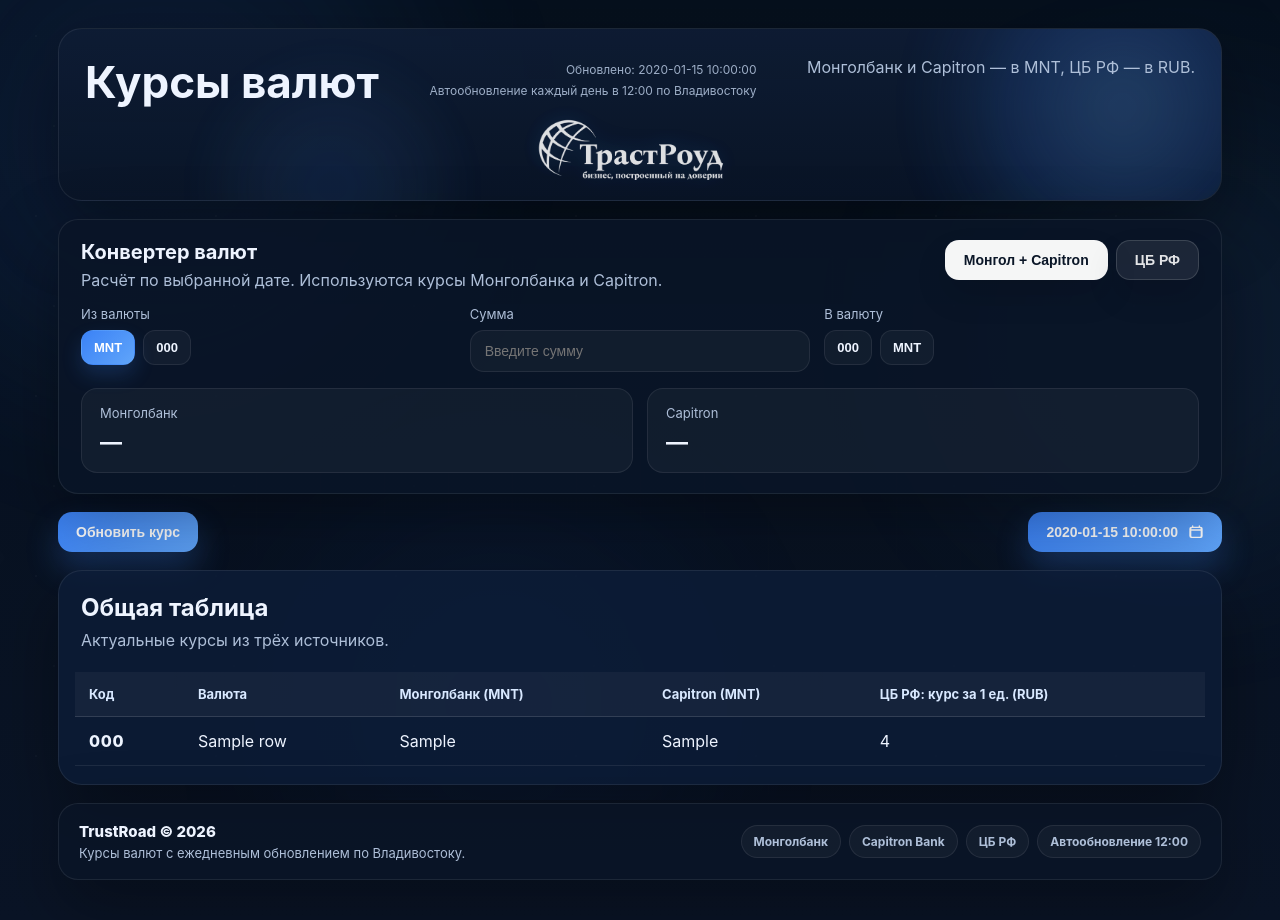
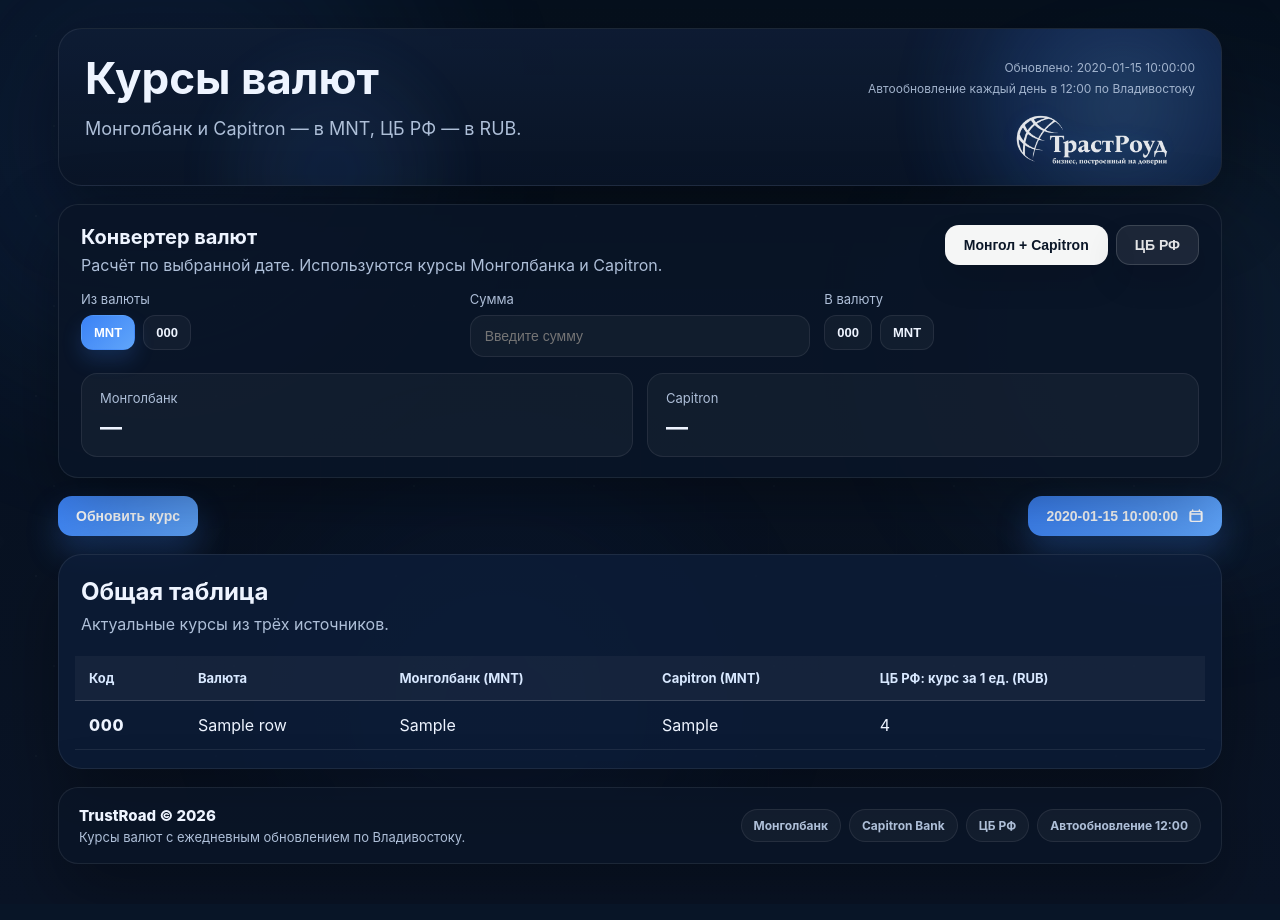
Before and after one commit to sanisymerr/trust-road, a Python web app: template templates/index.html in a window 1280 px wide. After the commit the page ends 864 px from the top, so only its background shows below. Run offline with Jinja, Linux system fonts and the light colour scheme; the template is opened without the code that fills it: most values are stand-ins (such as "Sample title", 1, 10 or a date in 2020).

Commit message:
«logo»

```diff
--- a/static/css/style.css
+++ b/static/css/style.css
@@ -225,38 +225,40 @@ body {
     display: flex;
     align-items: flex-start;
     justify-content: space-between;
-    gap: 16px;
+    gap: 32px;
 }
 
 .hero__update {
+    flex: 0 0 auto;
+    min-width: 320px;
     font-size: 12px;
     color: var(--muted);
-    opacity: 0.9;
-    padding-top: 6px;
+    opacity: 0.92;
     line-height: 1.45;
     text-align: right;
     display: flex;
     flex-direction: column;
     align-items: flex-end;
     gap: 4px;
+    padding-top: 4px;
 }
 
 .hero__update-logo {
-    margin-top: 14px;
+    margin-top: 12px;
     display: flex;
     justify-content: flex-end;
 }
 
 .hero__update-logo img {
     display: block;
-    width: 220px;
+    width: 180px;
     max-width: 100%;
     height: auto;
     object-fit: contain;
+    opacity: 0.96;
     filter:
-        drop-shadow(0 0 10px rgba(96, 165, 250, 0.18))
-        drop-shadow(0 0 24px rgba(59, 130, 246, 0.12));
-    opacity: 0.96;
+        drop-shadow(0 0 10px rgba(96, 165, 250, 0.16))
+        drop-shadow(0 0 22px rgba(59, 130, 246, 0.10));
 }
 
 .hero__badge {
@@ -288,16 +290,23 @@ body {
     object-fit: contain;
 }
 
+.hero__main {
+    flex: 1 1 auto;
+    min-width: 0;
+}
+
 .hero h1 {
-    margin: 0 0 10px;
+    margin: 0 0 14px;
     font-size: clamp(28px, 4vw, 44px);
+    line-height: 1.05;
 }
 
 .hero__text {
     margin: 0;
     color: var(--muted);
-    max-width: 760px;
+    max-width: 620px;
     line-height: 1.6;
+    font-size: 18px;
 }
 
 .alerts {
@@ -548,15 +557,17 @@ tbody tr:hover {
     font-size: 14px;
 }
 
-@media (max-width: 900px) {
+    @media (max-width: 900px) {
     .hero__top {
         flex-direction: column;
-        gap: 8px;
+        gap: 16px;
     }
 
     .hero__update {
+        min-width: 0;
         align-items: flex-start;
         text-align: left;
+        padding-top: 0;
     }
 
     .hero__update-logo {
@@ -564,7 +575,11 @@ tbody tr:hover {
     }
 
     .hero__update-logo img {
-        width: 180px;
+        width: 160px;
+    }
+
+    .hero__text {
+        font-size: 16px;
     }
 }
 
--- a/templates/index.html
+++ b/templates/index.html
@@ -22,20 +22,22 @@
     <div class="page-shell">
         <header class="hero">
     <div class="hero__top">
-        <div>
+        <div class="hero__main">
             <h1>Курсы валют</h1>
+            <p class="hero__text">
+                Монголбанк и Capitron — в MNT, ЦБ РФ — в RUB.
+            </p>
         </div>
+
         <div class="hero__update">
-    <div>Обновлено: {{ data.updated_at_vladivostok }}</div>
-    <div>Автообновление каждый день в 12:00 по Владивостоку</div>
+            <div>Обновлено: {{ data.updated_at_vladivostok }}</div>
+            <div>Автообновление каждый день в 12:00 по Владивостоку</div>
 
-    <div class="hero__update-logo">
-        <img src="{{ url_for('static', filename='icons/trustroad-logo-white.png') }}" alt="ТрастРоуд">
+            <div class="hero__update-logo">
+                <img src="{{ url_for('static', filename='icons/trustroad-logo-white.png') }}" alt="ТрастРоуд">
+            </div>
+        </div>
     </div>
-</div>
-    <p class="hero__text">
-        Монголбанк и Capitron — в MNT, ЦБ РФ — в RUB.
-    </p>
 </header>
 
         {% with messages = get_flashed_messages(with_categories=true) %}
```
